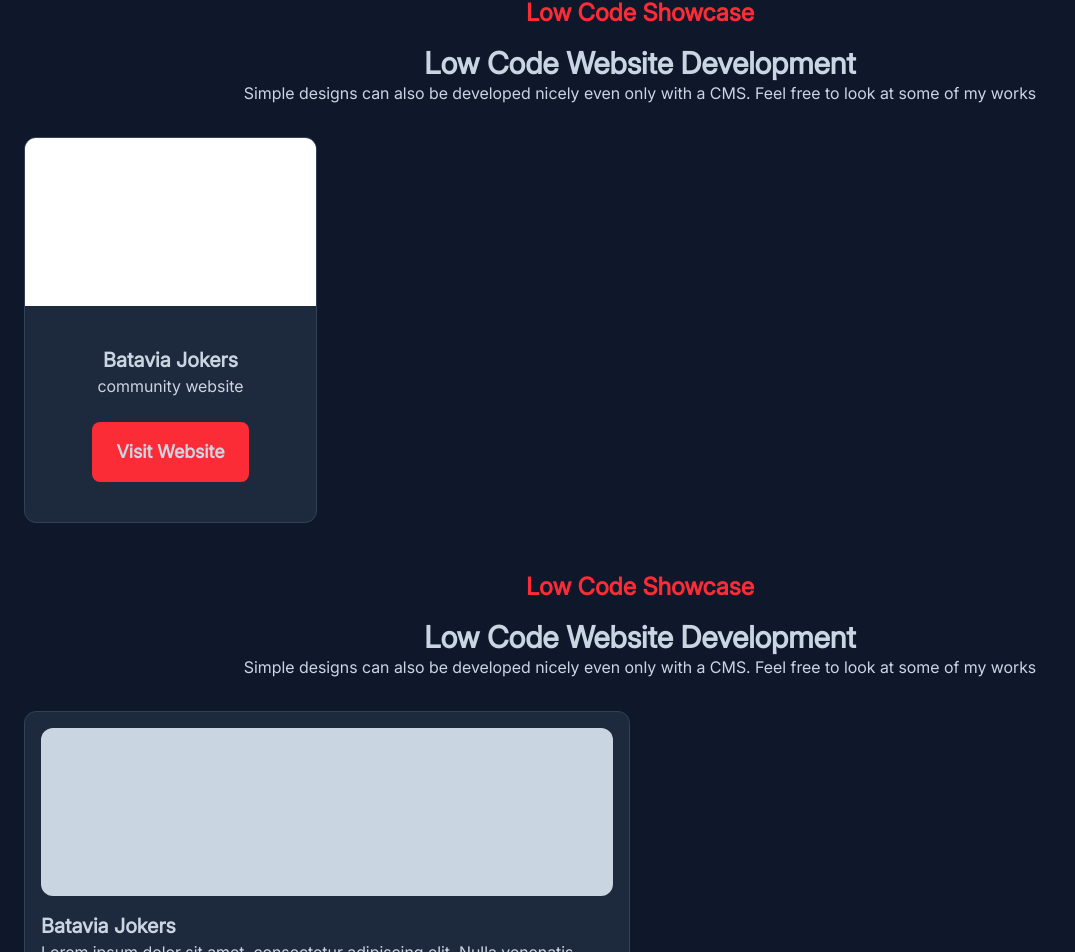
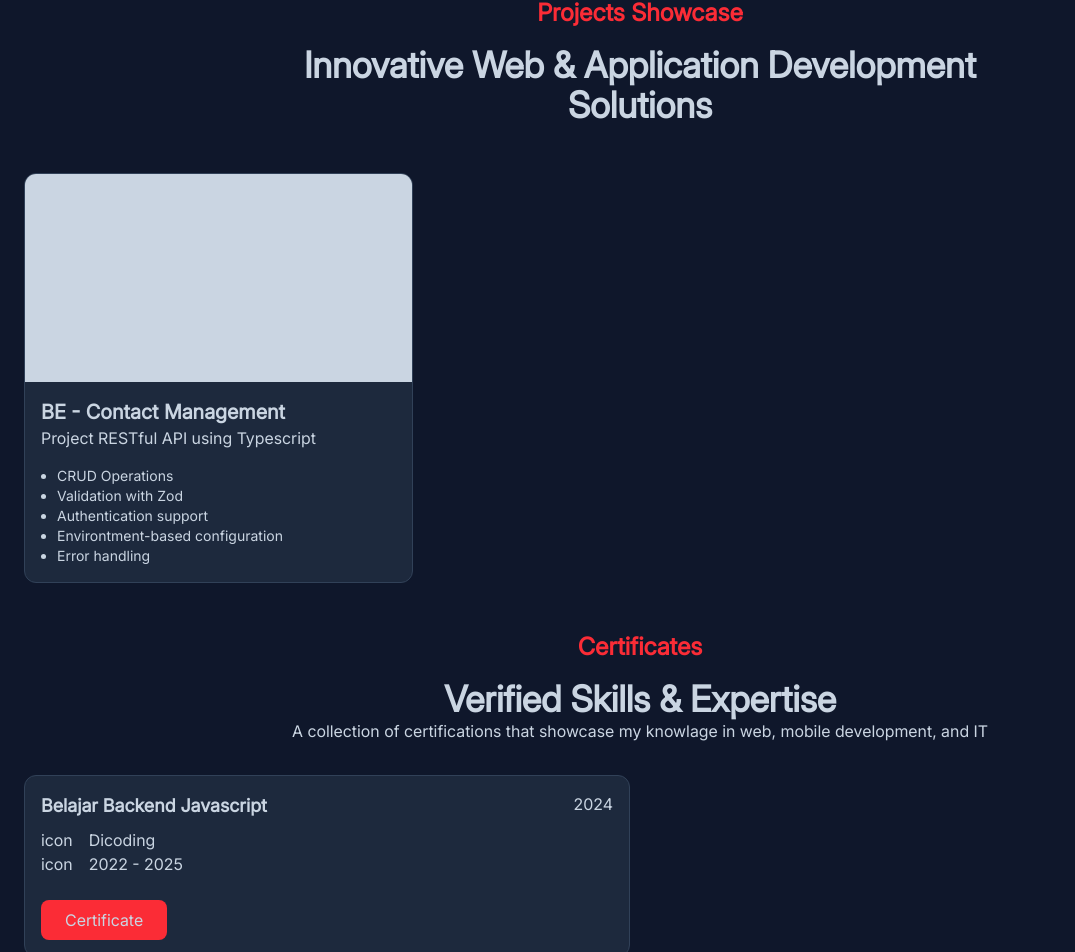
Before and after one commit to mfdpdev/personal-site, a React (Vite) app: page / in a window 1280 px wide. Shown: the part 1911-2863 px from the top of the page, without its empty margins (0-1075 px from the left). Built offline with nearby package versions, Linux system fonts and the light colour scheme.

Commit message:
style: change style projects and certiface component

```diff
--- a/src/components/Certificate.jsx
+++ b/src/components/Certificate.jsx
@@ -2,15 +2,36 @@ export default function Certificate(){
   return (
     <>
       <div className="mt-12 text-slate-300 text-center">
-        <h3 className="text-2xl font-bold text-red-500">Low Code Showcase</h3>
-        <h1 className="text-3xl font-bold mt-4">Low Code Website Development</h1>
-        <p className="text-base">Simple designs can also be developed nicely even only with a CMS. Feel free to look at some of my works</p>
+        <h3 className="text-2xl font-bold text-red-500">Certificates</h3>
+        <h1 className="text-4xl font-bold mt-4">Verified Skills & Expertise</h1>
+        <p className="text-base">A collection of certifications that showcase my knowlage in web, mobile development, and IT</p>
         <div className="mt-8 gap-5 grid grid grid-cols-1 lg:grid-cols-2">
-          <div className="text-start p-4 bg-slate-800 bg-opacity-80 rounded-xl border border-slate-700">
-            <div className="mb-4 rounded-xl overflow-hidden bg-slate-300 h-42">
+          <div className="relative bottom-0 hover:bottom-2 transition-all duration-700  text-start p-4 bg-slate-800 bg-opacity-80 rounded-xl border border-slate-700">
+            <div className="">
+              <div className="flex justify-between mb-2">
+                <h1 className="text-lg font-bold">
+                  Belajar Backend Javascript
+                </h1>
+                <div>
+                  2024
+                </div>
+              </div>
+              <div>
+                <div className="flex gap-4">
+                  icon
+                  <p>Dicoding</p>
+                </div>
+                <div className="flex gap-4">
+                  icon
+                  <p>2022 - 2025</p>
+                </div>
+              </div>
+              <div className="hover:bg-red-400 hover:animate-bounceUpDown rounded-lg mt-6 w-fit px-6 py-2 bg-red-500">
+                <button>
+                  Certificate
+                </button>
+              </div>
             </div>
-            <h1 className="text-xl font-bold">Batavia Jokers</h1>
-            <p>Lorem ipsum dolor sit amet, consectetur adipiscing elit. Nulla venenatis, justo eget fermentum gravida, odio luctus vel. Sed fringilla justo sit amet augue facilisis, nec auctor eros condimentum.</p>
           </div>
         </div>
       </div>
--- a/src/components/Projects.jsx
+++ b/src/components/Projects.jsx
@@ -1,24 +1,43 @@
 export default function Projects(){
+              // <div className="hover:bg-red-400 hover:animate-bounceUpDown rounded-lg mt-6 w-fit px-6 py-4 bg-red-500 text-lg font-bold">
+              //   <button>
+              //     Visit Website
+              //   </button>
+              // </div>
+        // <div className="mt-12 gap-5 grid grid grid-cols-1 sm:grid-cols-2 md:grid-cols-3 lg:grid-cols-4">
   return (
     <>
-      <div className="mt-60 text-slate-300 text-center">
-        <h3 className="text-2xl font-bold text-red-500">Low Code Showcase</h3>
-        <h1 className="text-3xl font-bold mt-4">Low Code Website Development</h1>
-        <p className="text-base">Simple designs can also be developed nicely even only with a CMS. Feel free to look at some of my works</p>
-        <div className="mt-8 gap-5 grid grid grid-cols-1 sm:grid-cols-2 md:grid-cols-3 lg:grid-cols-4">
-          <div className="relative bottom-0 hover:bottom-2 transition-all duration-300 overflow-hidden bg-slate-800 bg-opacity-80 rounded-xl border border-slate-700">
-            <div className="bg-white h-42">
+      <div className="mt-60 text-slate-300">
+        <div className="w-2/3 mx-auto">
+          <h3 className="text-2xl font-bold text-red-500 text-center">Projects Showcase</h3>
+          <h1 className="text-4xl font-bold mt-4 text-center">Innovative Web & Application Development Solutions</h1>
+        </div>
+        <div className="mt-12 gap-8 grid grid grid-cols-1 md:grid-cols-2 lg:grid-cols-3">
+          <a href="" className="relative bottom-0 hover:bottom-2 transition-all duration-700 overflow-hidden bg-slate-800 bg-opacity-80 rounded-xl border border-slate-700">
+            <div className="bg-slate-300 h-52">
             </div>
-            <div className="my-10 flex flex-col items-center justify-center">
-              <h1 className="text-xl font-bold">Batavia Jokers</h1>
-              <p>community website</p>
-              <div className="hover:bg-red-400 hover:animate-bounceUpDown rounded-lg mt-6 w-fit px-6 py-4 bg-red-500 text-lg font-bold">
-                <button>
-                  Visit Website
-                </button>
-              </div>
+            <div className="p-4">
+              <h1 className="text-xl font-bold">BE - Contact Management</h1>
+              <p className="text-md">Project RESTful API using Typescript</p>
+              <ul className="mt-4 text-sm list-disc ml-4">
+                <li>
+                  CRUD Operations
+                </li>
+                <li>
+                  Validation with Zod
+                </li>
+                <li>
+                  Authentication support
+                </li>
+                <li>
+                  Environtment-based configuration
+                </li>
+                <li>
+                  Error handling
+                </li>
+              </ul>
             </div>
-          </div>
+          </a>
         </div>
       </div>
     </>
--- a/src/index.css
+++ b/src/index.css
@@ -44,7 +44,7 @@
     transform: translateY(0);
   }
   50% {
-    transform: translateY(-10px); /* Teks bergerak ke atas */
+    transform: translateY(-5px); /* Teks bergerak ke atas */
   }
   100% {
     transform: translateY(0); /* Kembali ke posisi semula */
```
